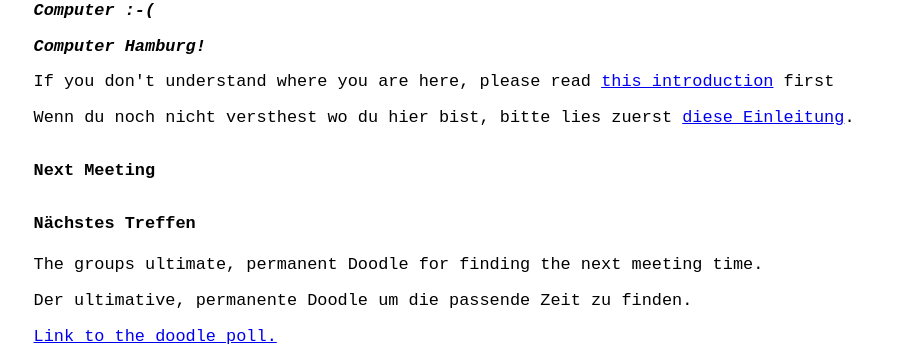
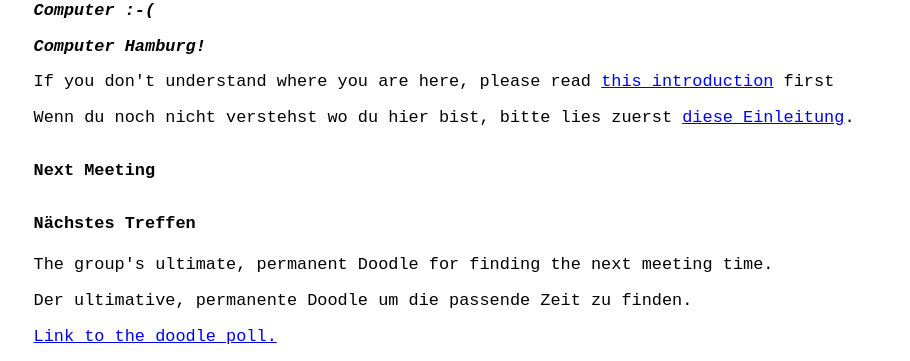
Before and after one commit to computeranonymous/computer, a Jekyll site: the page built from de_hamburg.html, in a window 1280 px wide. Shown: the part 171-532 px from the top of the page, without its empty margins (184-1094 px from the left). Built offline with Jekyll 4.4.1, drawn with Linux system fonts in a browser that asks for light colours.

Commit message:
Fix some typos on German group pages

```diff
--- a/de_berlin.html
+++ b/de_berlin.html
@@ -13,7 +13,7 @@ title: Computer Anonym - Berlin
       <h1><i>Computer Berlin!</i></h1>
 
       <p>If you don't understand where you are here, please read <a href="index.html">this introduction</a> first</p>
-      <p>Wenn du noch nicht versthest wo du hier bist, bitte lies zuerst <a href="index.de.html">diese Einleitung</a>.</p>
+      <p>Wenn du noch nicht verstehst wo du hier bist, bitte lies zuerst <a href="index.de.html">diese Einleitung</a>.</p>
 
       <h4>Next Meeting</h4>
       <h4>Nächstes Treffen</h4>
--- a/de_hamburg.html
+++ b/de_hamburg.html
@@ -13,11 +13,11 @@ title: Computer Anonym - Hamburg
       <h1><i>Computer Hamburg!</i></h1>
 
       <p>If you don't understand where you are here, please read <a href="index.html">this introduction</a> first</p>
-      <p>Wenn du noch nicht versthest wo du hier bist, bitte lies zuerst <a href="index.de.html">diese Einleitung</a>.</p>
+      <p>Wenn du noch nicht verstehst wo du hier bist, bitte lies zuerst <a href="index.de.html">diese Einleitung</a>.</p>
 
       <h4>Next Meeting</h4>
       <h4>Nächstes Treffen</h4>
-      <p>The groups ultimate, permanent Doodle for finding the next meeting time.</p>
+      <p>The group's ultimate, permanent Doodle for finding the next meeting time.</p>
       <p>Der ultimative, permanente Doodle um die passende Zeit zu finden.</p>
 
       <a href="http://doodle.com/6vr5befut9wtmm4m">Link to the doodle poll.</a>
```
